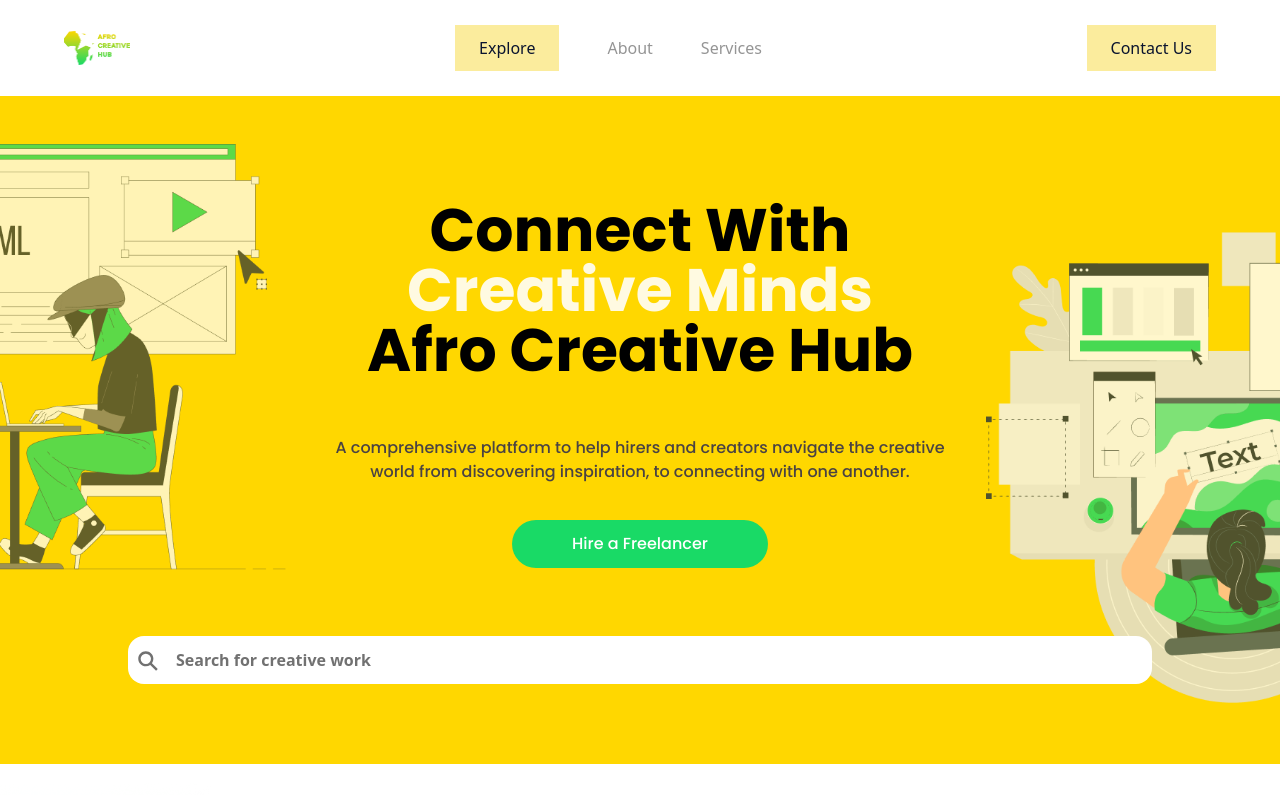
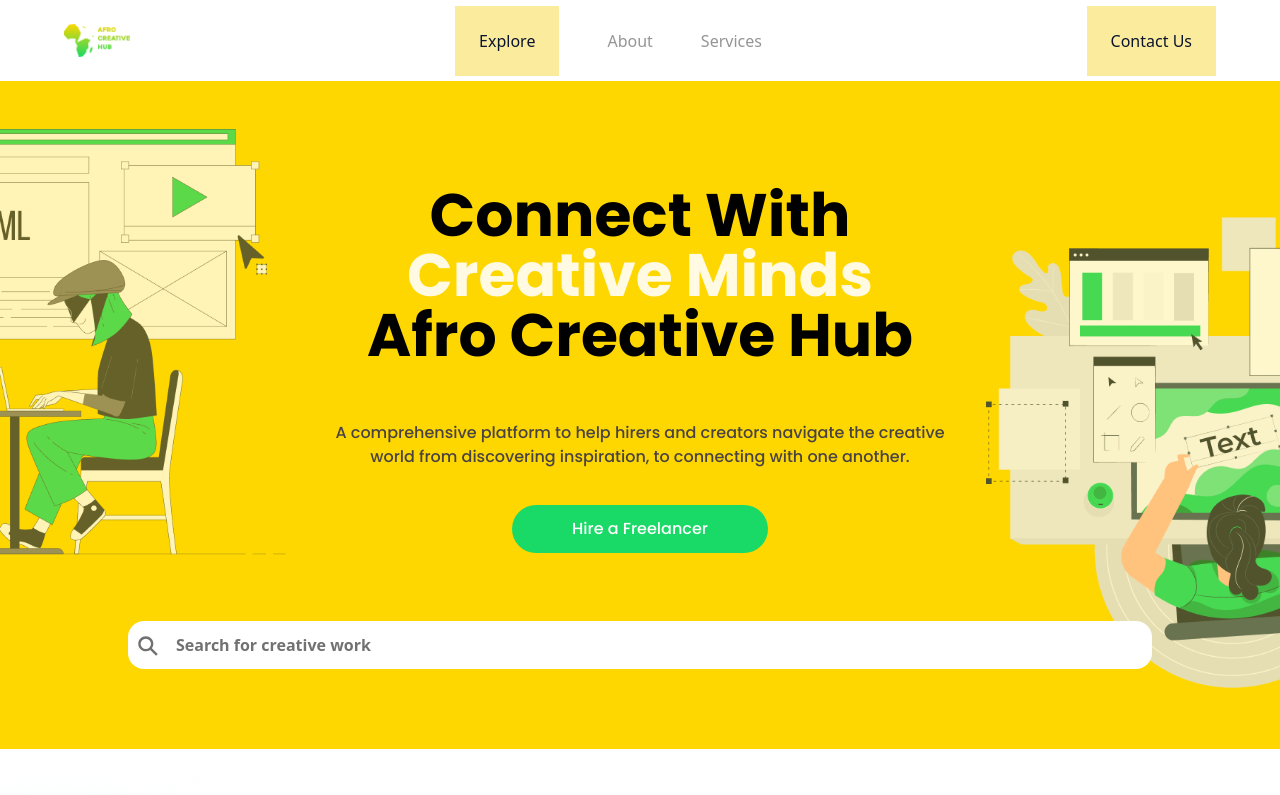
Before and after one commit to Ejike-Daniel/Afro-Creative-Hub, a React (Vite) app: page / in a window 1280 px wide. Shown: the top 795 px of the page. Built offline with nearby package versions, Linux system fonts and the light colour scheme; a web font is replaced by a local one.

Commit message:
corrected height in header

```diff
--- a/src/components/ContactLink.jsx
+++ b/src/components/ContactLink.jsx
@@ -7,8 +7,8 @@
         to="/contact"
         className={({ isActive }) =>
           isActive
-            ? " bg-duckyYellow text-midnight  px-6 py-3 md:py-3 whitespace-nowrap font-medium"
-            : "bg-lightTan text-midnight px-6 py-3 md:py-3 whitespace-nowrap font-medium "
+            ? " bg-duckyYellow text-midnight  px-6 py-9 md:py-6 whitespace-nowrap font-medium"
+            : "bg-lightTan text-midnight px-6 py-3 md:py-6 whitespace-nowrap font-medium "
         }
       >
         Contact Us
--- a/src/components/Header.jsx
+++ b/src/components/Header.jsx
@@ -33,7 +33,7 @@
 
   return (
     <header
-      className={`w-full h-[10vh] px-8 lg:px-16 py-12 flex items-center justify-between ${
+      className={`w-full px-8 lg:px-16  flex items-center justify-between shadow-lg py-4 md:py-6 ${
         isFixed ? "md:fixed md:top-0 md:z-50 md:bg-white shadow-lg" : ""
       }`}
     >
--- a/src/components/Navlist.jsx
+++ b/src/components/Navlist.jsx
@@ -12,7 +12,7 @@
     <nav
       className={`${
         hideNav ? "hidden" : ""
-      } absolute md:static md:block md:mx-0 top-24 gap-12 shadow-lg md:shadow-none right-0 left-0 flex justify-center z-20 w-full items-center py-10 bg-white md:bg-transparent transition-all duration-500 transform origin-bottom `}
+      } absolute md:static md:block md:mx-0 top-24 gap-12 shadow-lg md:shadow-none right-0 left-0 flex justify-center z-20 w-full items-center  bg-white md:bg-transparent transition-all duration-500 transform origin-bottom `}
     >
       <ul className="flex flex-col gap-12 md:flex-row justify-center items-center font-medium text-mountainMist ">
         {navlinks.map(({ name, path }, index) => (
@@ -21,7 +21,7 @@
               to={path}
               className={({ isActive }) =>
                 isActive
-                  ? " md:bg-lightTan text-midnight px-6  md:py-3 "
+                  ? " md:bg-lightTan text-midnight px-6  md:py-6 "
                   : " hover:text-midnight"
               }
             >
```
